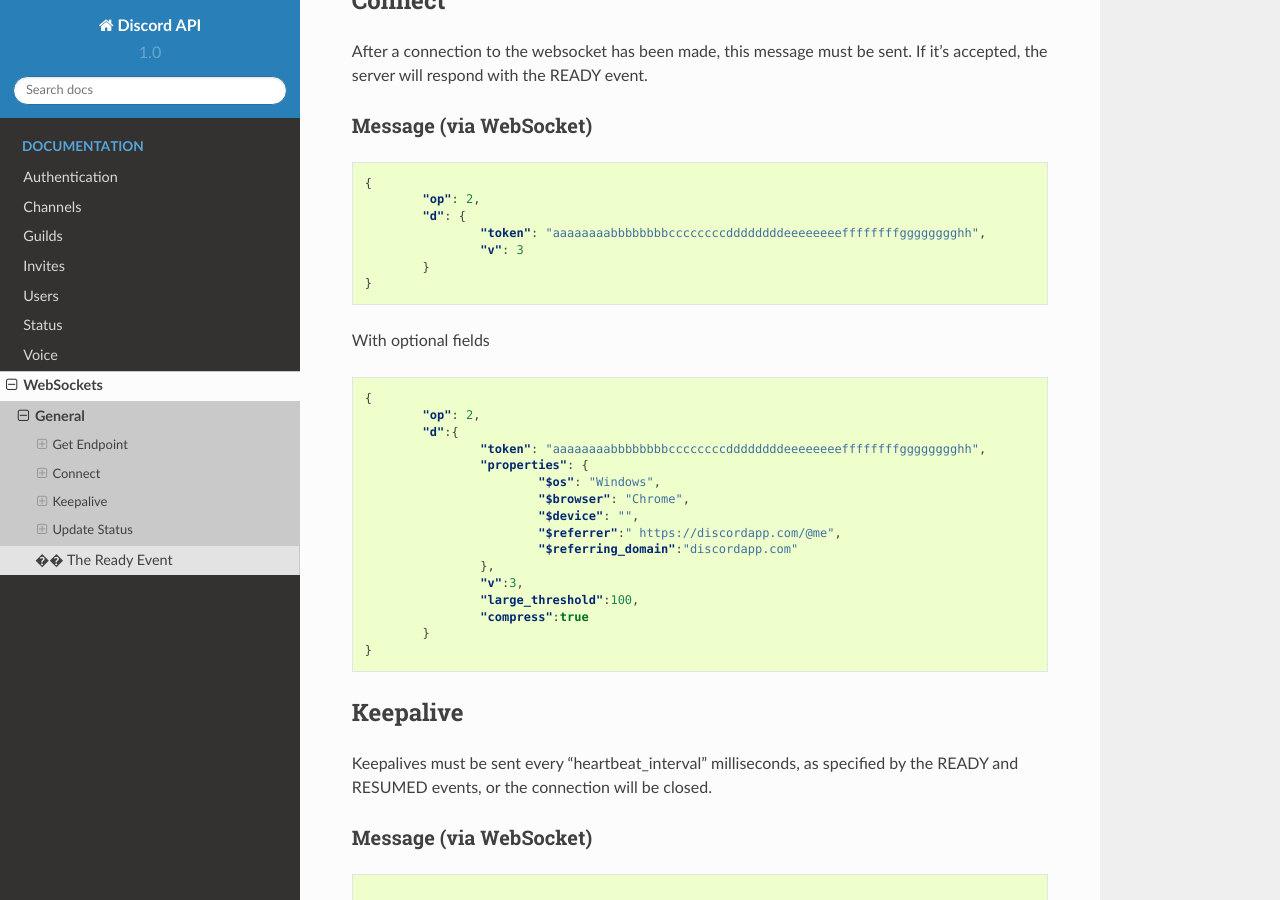
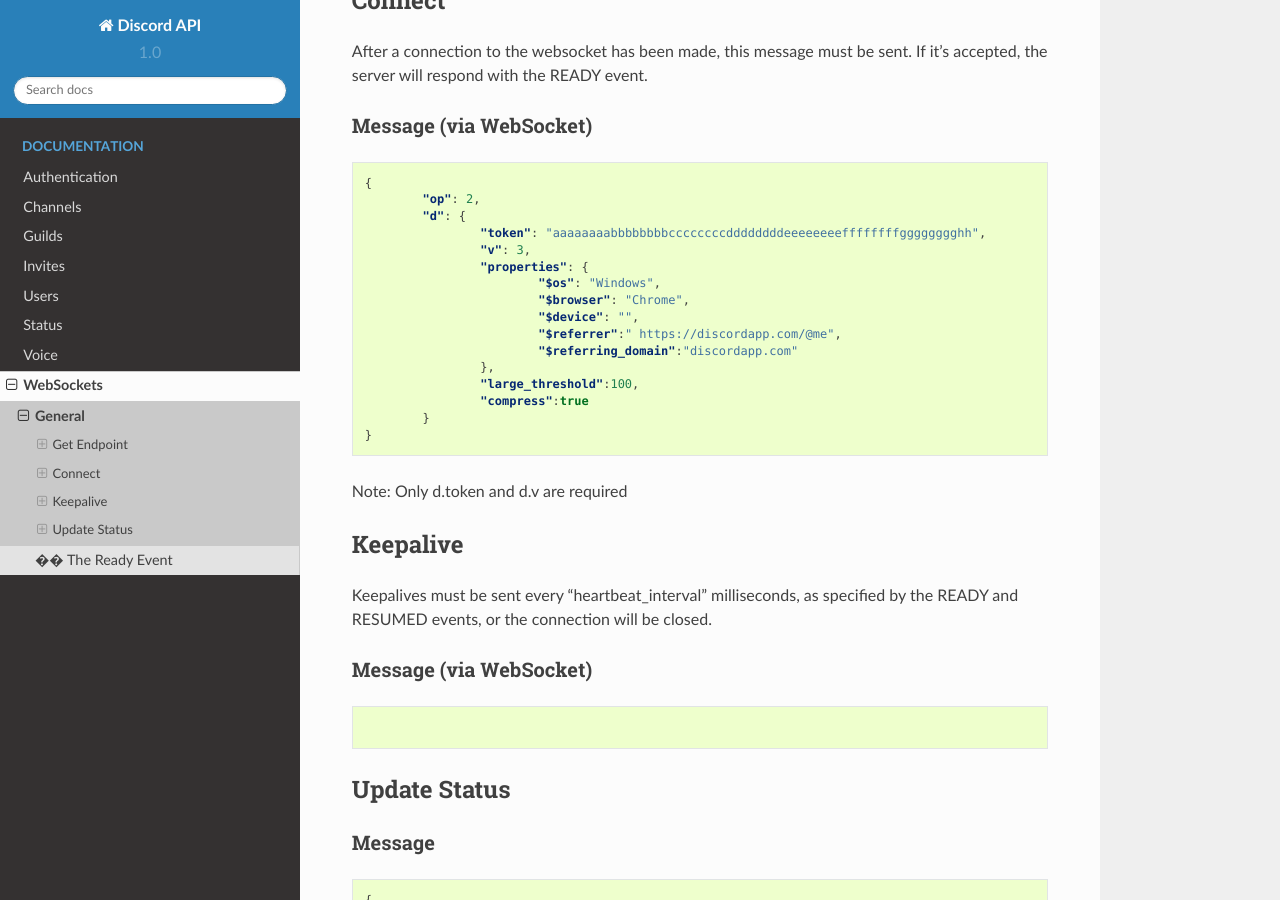
Before and after one commit to DiscordAPI/docs, a Sphinx documentation site: the page built from docs/reference/websockets/general.rst, in a window 1280 px wide and 900 px high, scrolled down 629 px. Built offline with Sphinx 7.4.7 and the Read the Docs theme 2.0.0, drawn with Linux system fonts in a browser that asks for light colours.

Commit message:
Merged websocket connect optional parameters

```diff
--- a/docs/reference/websockets/general.rst
+++ b/docs/reference/websockets/general.rst
@@ -42,18 +42,7 @@
 		"op": 2,
 		"d": {
 			"token": "aaaaaaaabbbbbbbbccccccccddddddddeeeeeeeeffffffffgggggggghh",
-			"v": 3
-		}
-	}
-
-With optional fields
-
-.. code-block:: json
-
-	{
-		"op": 2,
-		"d":{
-			"token": "aaaaaaaabbbbbbbbccccccccddddddddeeeeeeeeffffffffgggggggghh",
+			"v": 3,
 			"properties": {
 				"$os": "Windows",
 				"$browser": "Chrome",
@@ -61,11 +50,12 @@
 				"$referrer":" https://discordapp.com/@me",
 				"$referring_domain":"discordapp.com"
 			},
-			"v":3,
 			"large_threshold":100,
 			"compress":true
 		}
 	}
+
+Note: Only d.token and d.v are required
 
 
 Keepalive
```
